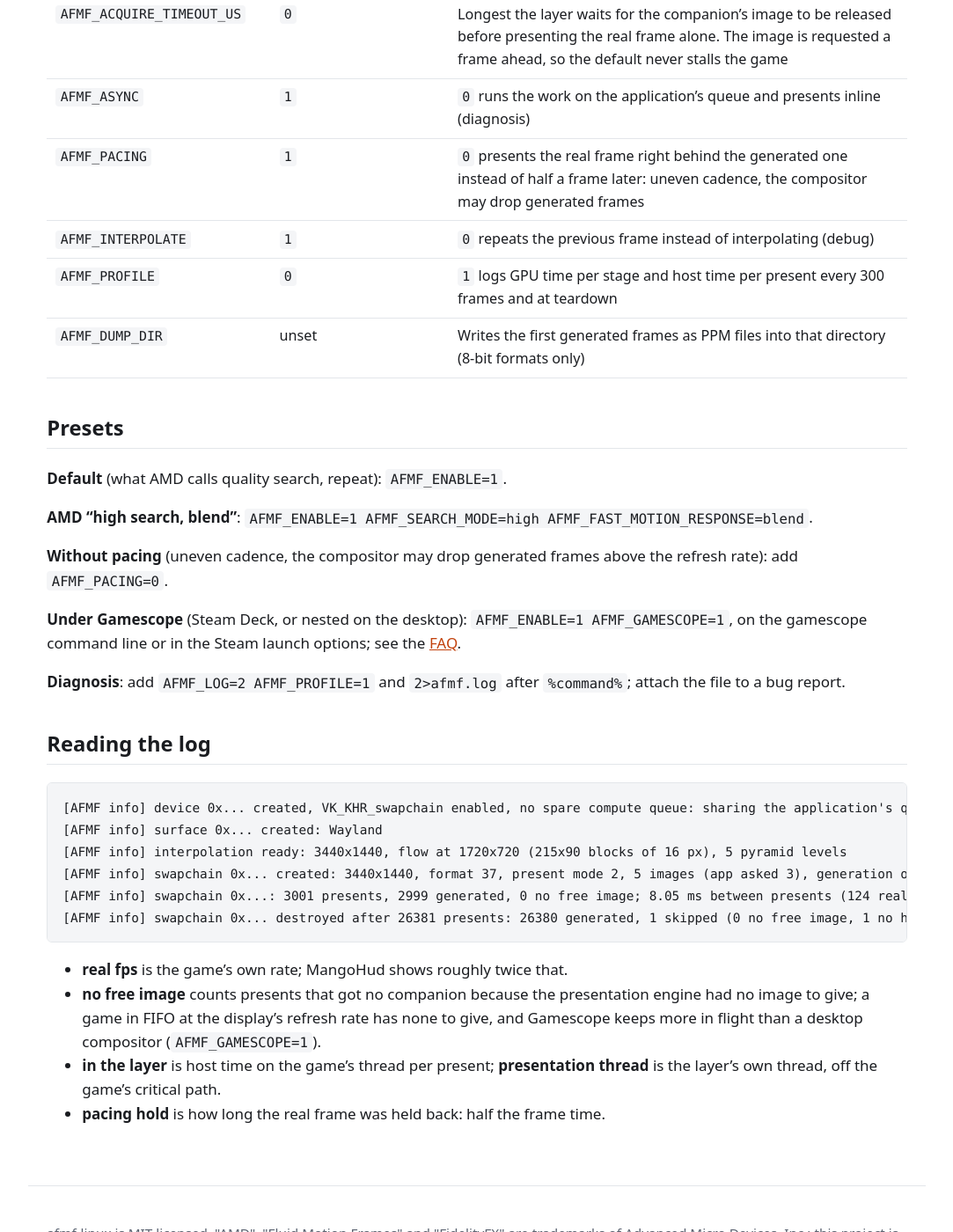
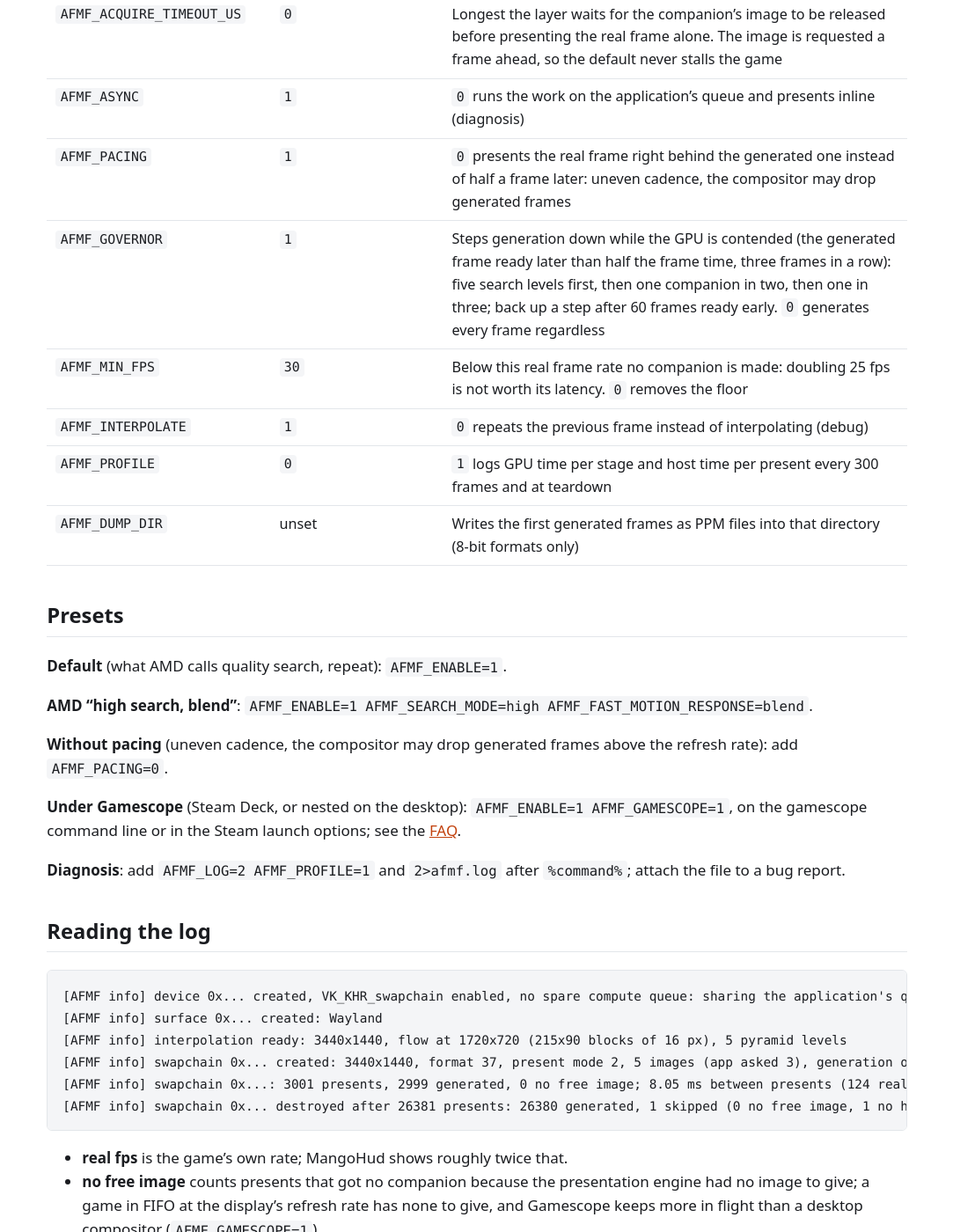
Before and after one commit to serialexperimentslainnnn/afmf-linux, a Jekyll site: the page built from docs/configuration.md, in a window 1280 px wide and 1400 px high, scrolled down 842 px. Shown: the whole window at 88% size, without its empty margins (98-1181 px from the left). Built offline with Jekyll 4.4.1, drawn with Linux system fonts in a browser that asks for light colours; some of the changed text lies outside the part shown.

Commit message:
docs: AFMF_GOVERNOR and AFMF_MIN_FPS; changelog for the unreleased presentation fixes

````diff
--- a/docs/configuration.md
+++ b/docs/configuration.md
@@ -21,6 +21,8 @@ names mirror the settings AMD exposes for AFMF on Windows where such a setting e
 | `AFMF_ACQUIRE_TIMEOUT_US` | `0` | Longest the layer waits for the companion's image to be released before presenting the real frame alone. The image is requested a frame ahead, so the default never stalls the game |
 | `AFMF_ASYNC` | `1` | `0` runs the work on the application's queue and presents inline (diagnosis) |
 | `AFMF_PACING` | `1` | `0` presents the real frame right behind the generated one instead of half a frame later: uneven cadence, the compositor may drop generated frames |
+| `AFMF_GOVERNOR` | `1` | Steps generation down while the GPU is contended (the generated frame ready later than half the frame time, three frames in a row): five search levels first, then one companion in two, then one in three; back up a step after 60 frames ready early. `0` generates every frame regardless |
+| `AFMF_MIN_FPS` | `30` | Below this real frame rate no companion is made: doubling 25 fps is not worth its latency. `0` removes the floor |
 | `AFMF_INTERPOLATE` | `1` | `0` repeats the previous frame instead of interpolating (debug) |
 | `AFMF_PROFILE` | `0` | `1` logs GPU time per stage and host time per present every 300 frames and at teardown |
 | `AFMF_DUMP_DIR` | unset | Writes the first generated frames as PPM files into that directory (8-bit formats only) |
@@ -47,8 +49,8 @@ to a bug report.
 [AFMF info] surface 0x... created: Wayland
 [AFMF info] interpolation ready: 3440x1440, flow at 1720x720 (215x90 blocks of 16 px), 5 pyramid levels
 [AFMF info] swapchain 0x... created: 3440x1440, format 37, present mode 2, 5 images (app asked 3), generation on (layer queue)
-[AFMF info] swapchain 0x...: 3001 presents, 2999 generated, 0 no free image; 8.05 ms between presents (124 real fps); in the layer 85 us per present: slot fence 2, acquire 3, record 41, submit 35; presentation thread: present generated 279, present real 252, refill 29, pacing hold 4.53 ms
-[AFMF info] swapchain 0x... destroyed after 26381 presents: 26380 generated, 1 skipped (0 no free image, 1 no history)
+[AFMF info] swapchain 0x...: 3001 presents, 2999 generated, 0 no free image; 8.05 ms between presents (124 real fps); in the layer 85 us per present: slot fence 2, acquire 3, record 41, submit 35; presentation thread: present generated 279, present real 252, refill 29, gpu done +0.41 ms, pacing hold 4.53 ms; governor step 0
+[AFMF info] swapchain 0x... destroyed after 26381 presents: 26380 generated, 1 skipped (0 no free image, 1 no history, 0 held back by the governor)
 ```
 
 - **real fps** is the game's own rate; MangoHud shows roughly twice that.
@@ -57,4 +59,9 @@ to a bug report.
   keeps more in flight than a desktop compositor (`AFMF_GAMESCOPE=1`).
 - **in the layer** is host time on the game's thread per present; **presentation thread** is the
   layer's own thread, off the game's critical path.
-- **pacing hold** is how long the real frame was held back: half the frame time.
+- **gpu done** is how long after the present call the generated frame was ready; **pacing hold**
+  is how long the real frame was held back: half the frame time from that point, capped at a frame.
+- **governor step** is where `AFMF_GOVERNOR` sits: `0` every frame with the full search, `1` every
+  frame with five search levels, `2` one companion in two, `3` one in three; each change is logged
+  with the reason. **held back by the governor** counts the presents that step 2 or 3 left without a
+  companion.
````
Also changed, not shown: PROJECTMAP.md (+3 -0 lines), CHANGELOG.md, README.md.
